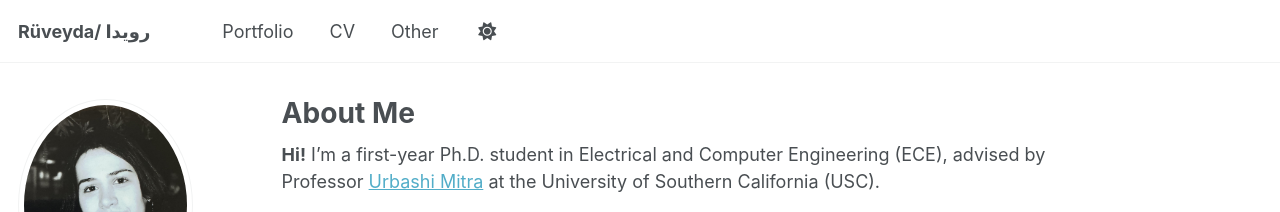
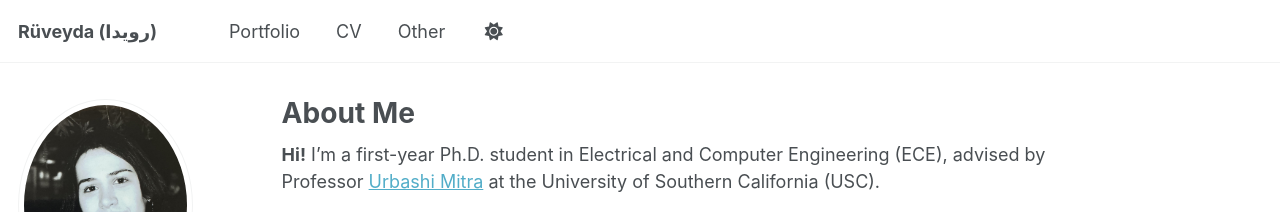
Before and after one commit to menevser/menevser.github.io, a Jekyll site: the page built from _pages/about.md, in a window 1280 px wide. Shown: the top 212 px of the page. Built offline with Jekyll 4.4.1, drawn with Linux system fonts in a browser that asks for light colours.

```diff
--- a/_config.yml
+++ b/_config.yml
@@ -9,7 +9,7 @@
 # Basic Site Settings
 locale                   : "en-US"
 site_theme               : "default"
-title                    : "Rüveyda/	رويدا"
+title                    : "Rüveyda (رويدا)"
 title_separator          : "-"
 name                     : &name "Ruveyda"
 description              : &description "Ph.D Student at University of Southern California"
```
